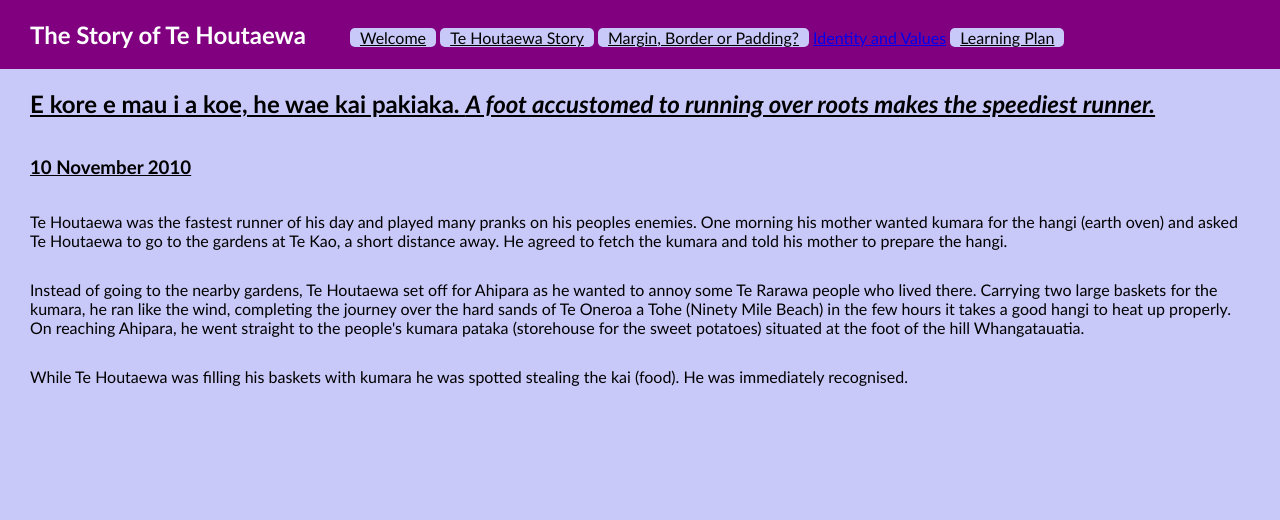
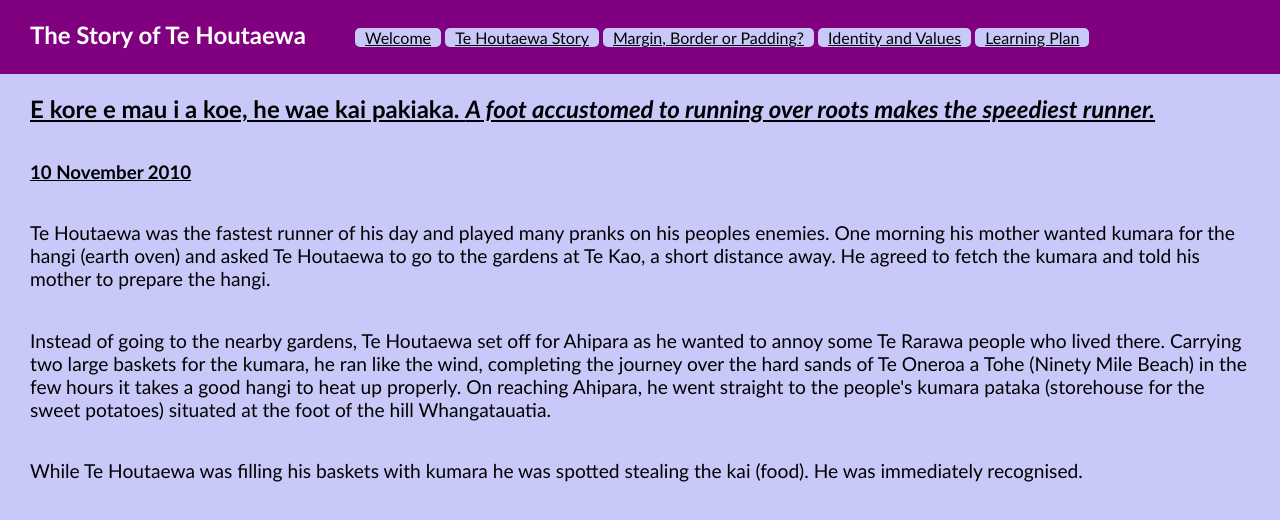
Before and after one commit to jess-bay/jess-bay.github.io, a plain HTML site: page blog/te-houtaewa-template.html in a window 1280 px wide. Drawn offline with Linux system fonts and the light colour scheme.

Commit message:
Make identity and values tab highlighted

```diff
--- a/blog/te-houtaewa-template.html
+++ b/blog/te-houtaewa-template.html
@@ -4,13 +4,13 @@
     <title>Stories and Legends</title>
     <meta charset="UTF-8" />
     <meta name="viewport" content="width=device-width, initial-scale=1" />
-    <link href="../styles/te-houtaewa.css" rel="stylesheet" type="text/css" />
+    <link href="../styles/main.css" rel="stylesheet" type="text/css" />
   </head>
 
   <body>
     <div class="header">
       <nav class="navbar">
-        <h1>The Story of Te Houtaewa</h1>
+        <h1 class="logo">The Story of Te Houtaewa</h1>
         <ul>
           <li>
             <a href="../index.html">Welcome</a>
@@ -23,11 +23,12 @@
               >Margin, Border or Padding?</a
             >
           </li>
-          <a href="../blog/identity-values.html">Identity and Values</a>
-        </li>
-        <li>
-          <a href="../blog/learning-plan.html">Learning Plan</a>
-        </li>
+          <li>
+            <a href="../blog/identity-values.html">Identity and Values</a>
+          </li>
+          <li>
+            <a href="../blog/learning-plan.html">Learning Plan</a>
+          </li>
         </ul>
       </nav>
     </div>
--- a/styles/main.css
+++ b/styles/main.css
@@ -8,10 +8,12 @@ body {
 }
 
 .header {
+  margin: 0;
+  padding: 0;
+  width: 100%;
+  color: white;
+  display: inline-block;
   background: purple;
-  margin: 0;
-  padding-right: 30px;
-  width: 100%;
   position: sticky;
   top: 0;
 }
@@ -109,3 +111,9 @@ p {
     text-align: center;
   }
 }
+
+.h2,
+.h3 {
+  text-decoration: underline;
+  margin-left: 30px;
+}
```
Also changed, not shown: blog/identity-values.html (+3 -3 lines), blog/learning-plan.html (+1 -1 lines), index.html (+2 -2 lines).
